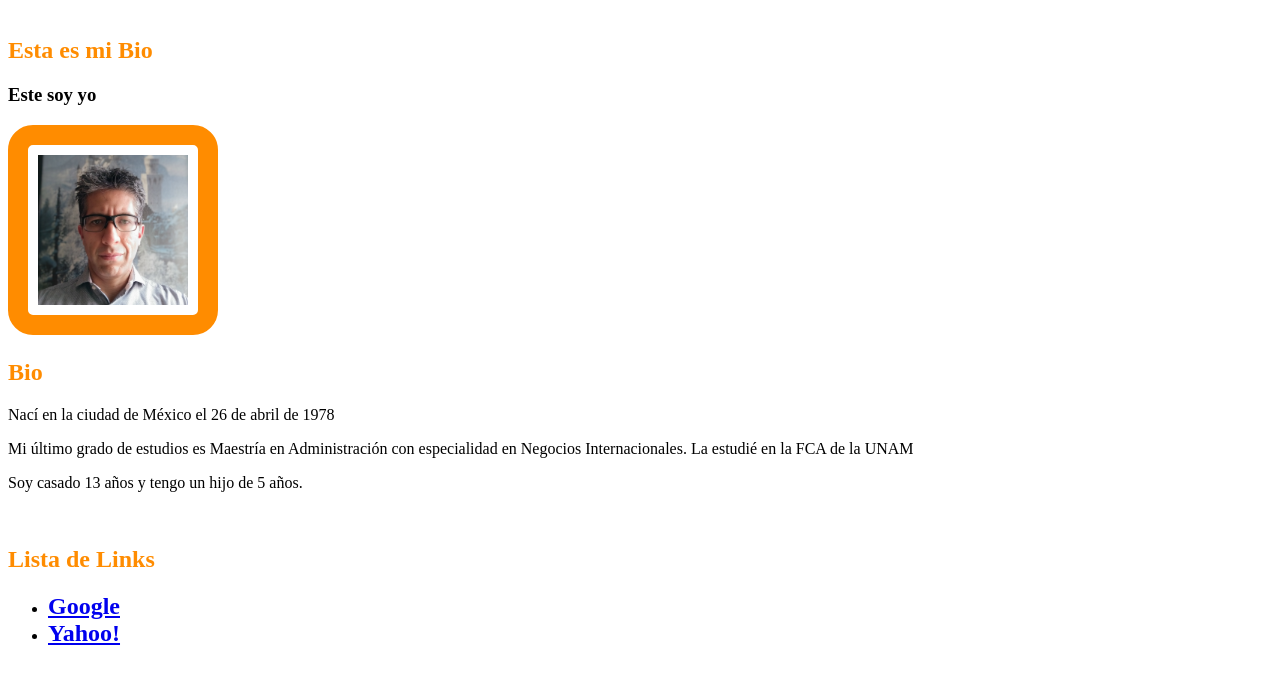
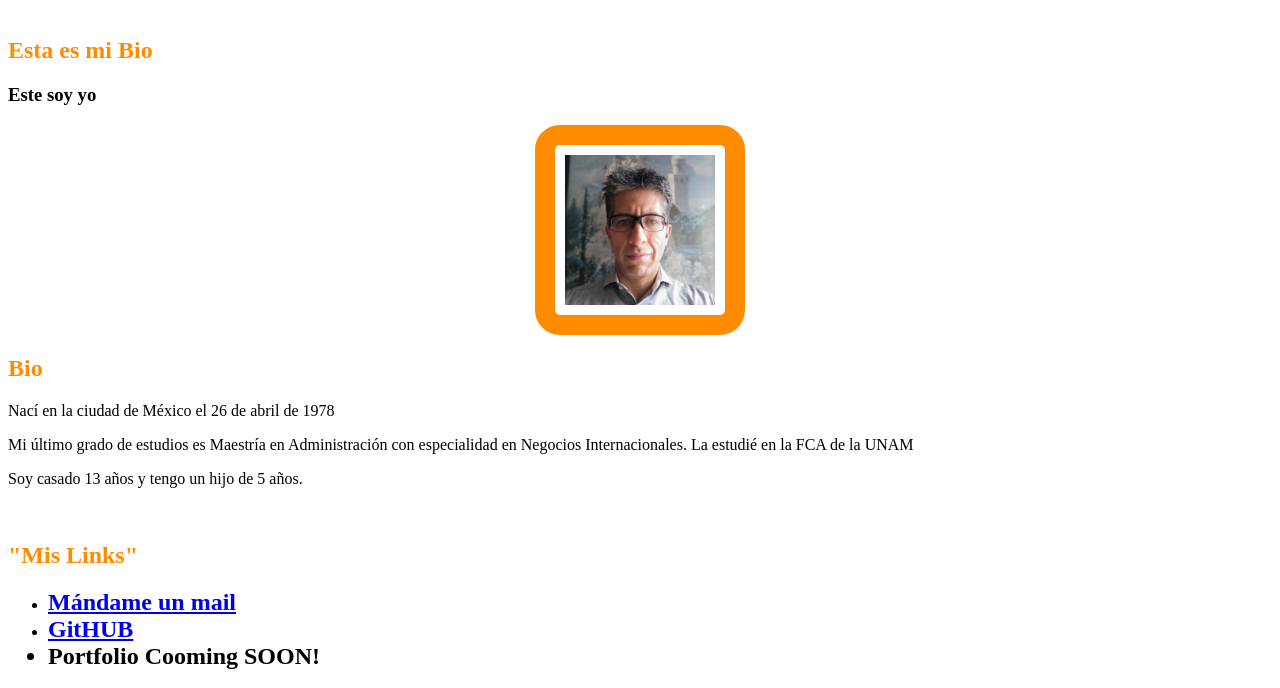
Before and after one commit to mecastilloc/starting, a plain HTML site: page index.html in a window 1280 px wide. Shown: the part 112-800 px from the top of the page. Drawn offline with Linux system fonts and the light colour scheme.

Commit message:
Agragando mis links

```diff
--- a/index.html
+++ b/index.html
@@ -13,7 +13,7 @@
         <h2>Esta es mi Bio</h2>
         <h3>Este soy yo</h3>
 
-            <img id="styledImage" src="fotoperfil.png" alt="BonJovi Now and then"/>
+            <img  id="styledImage" src="fotoperfil.png" alt="BonJovi Now and then"/>
 
             <h2>Bio</h2>
 
@@ -24,10 +24,11 @@
             <p>Soy casado 13 años y tengo un hijo de 5 años.</p>
 
             <br>
-            <h2>Lista de Links</h2>
+            <h2>"Mis Links"</h2>
             <ul>
-                <li><a class="link" href=https://www.google.com>Google</a></li>
-                <li><a class="link" href=https://espanol.yahoo.com/?p=us>Yahoo!</a></li>
+                <li><a class="link" href="mailto:manucastle@hotmail.com">Mándame un mail</a></li>
+                <li><a class="link" target="_blank" href=https://github.com/mecastilloc/starting.git>GitHUB</a></li>
+                <li class="link">Portfolio Cooming SOON!</li>
             </ul>
 </body>
 </html>
--- a/style.css
+++ b/style.css
@@ -16,4 +16,7 @@ h2 {color: darkorange}
     border-radius: 25px;
     width: 150px;
     height: 150px;
+    display: block;
+  margin-left: auto;
+  margin-right: auto;
   }
```
